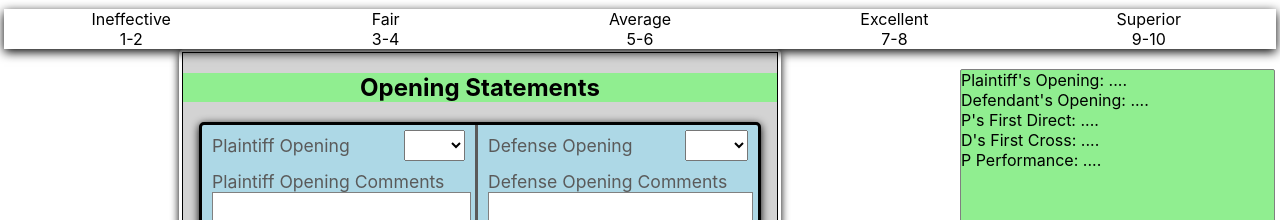
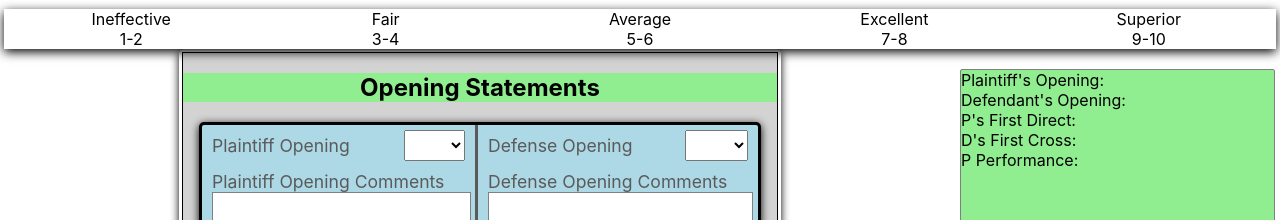
Before and after one commit to gdickison/mock-trial-scoresheet, a React (Create React App) app: page / in a window 1280 px wide. Shown: the part 408-628 px from the top of the page. Built offline with nearby package versions, Linux system fonts and the light colour scheme.

Commit message:
Fiddling

```diff
--- a/src/components/Score.js
+++ b/src/components/Score.js
@@ -70,27 +70,22 @@ export const ScoreBoardItem = (props) => {
         <Fragment>
             <div className="scoreboard-item">
                 <span>Plaintiff's Opening: </span>
-                <span>....</span>
-                <span>{props.pOpenScore}</span>
+                <span>{props.pOpen}</span>
             </div>
             <div className="scoreboard-item">
                 <span>Defendant's Opening: </span>
-                <span>....</span>
-                <span>{props.dOpenScore}</span>
+                <span>{props.dOpen}</span>
             </div>
             <div className="scoreboard-item">
                 <span>P's First Direct: </span>
-                <span>....</span>
                 <span>{props.pW1Direct}</span>
             </div>
             <div className="scoreboard-item">
                 <span>D's First Cross: </span>
-                <span>....</span>
                 <span>{props.pW1Cross}</span>
             </div>
             <div className="scoreboard-item">
                 <span>P Performance: </span>
-                <span>....</span>
                 <span>{props.pW1Performance}</span>
             </div>
         </Fragment>
--- a/src/components/Scoresheet.js
+++ b/src/components/Scoresheet.js
@@ -5,7 +5,7 @@ import '../styles/Scoresheet.css';
 
 const Scoresheet = (props) => {
     // TODO: create a score/setScore for each score input.
-    // E.g., const [pOpenScore, setPOpenScore] = useState('');
+    // E.g., const [pOpenScore, setPOpenScore] = useState('')
     const [pOpen, setPOpen] = useState('');
     const [pOpenComment, setPOpenComment] = useState('');
     const [dOpen, setDOpen] = useState('');
```
Also changed, not shown: 1 other file (tests, documents, lock files or other folders).
